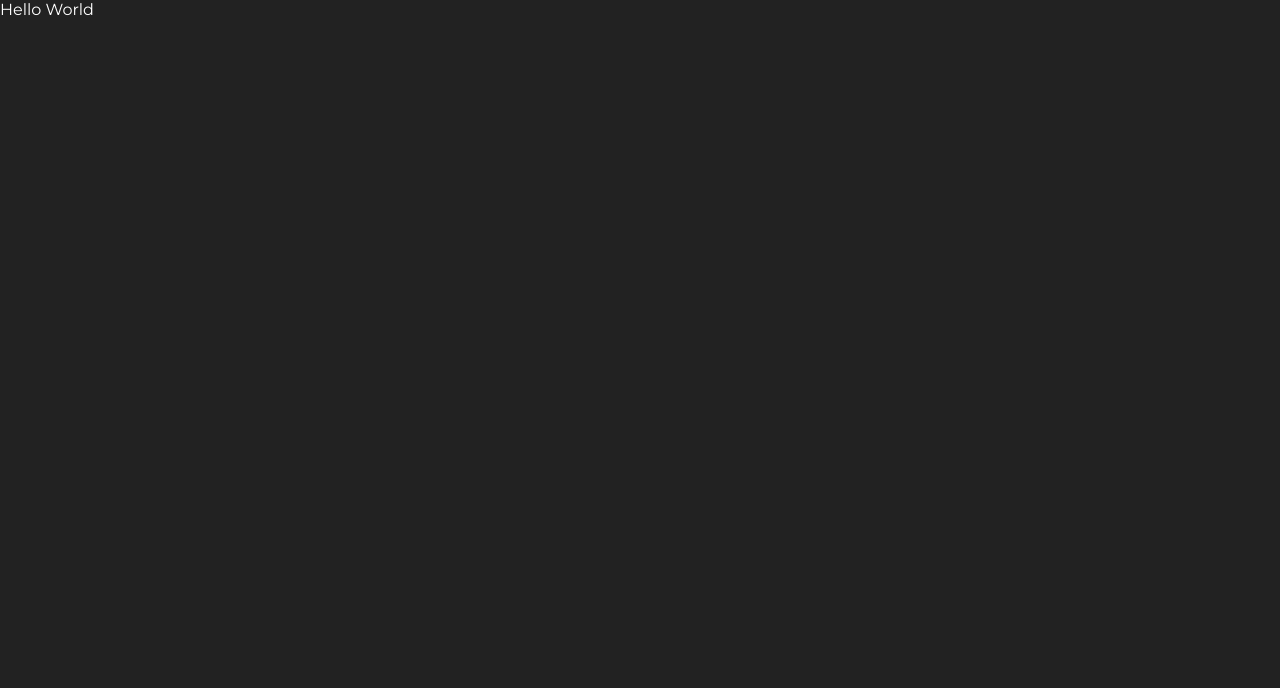
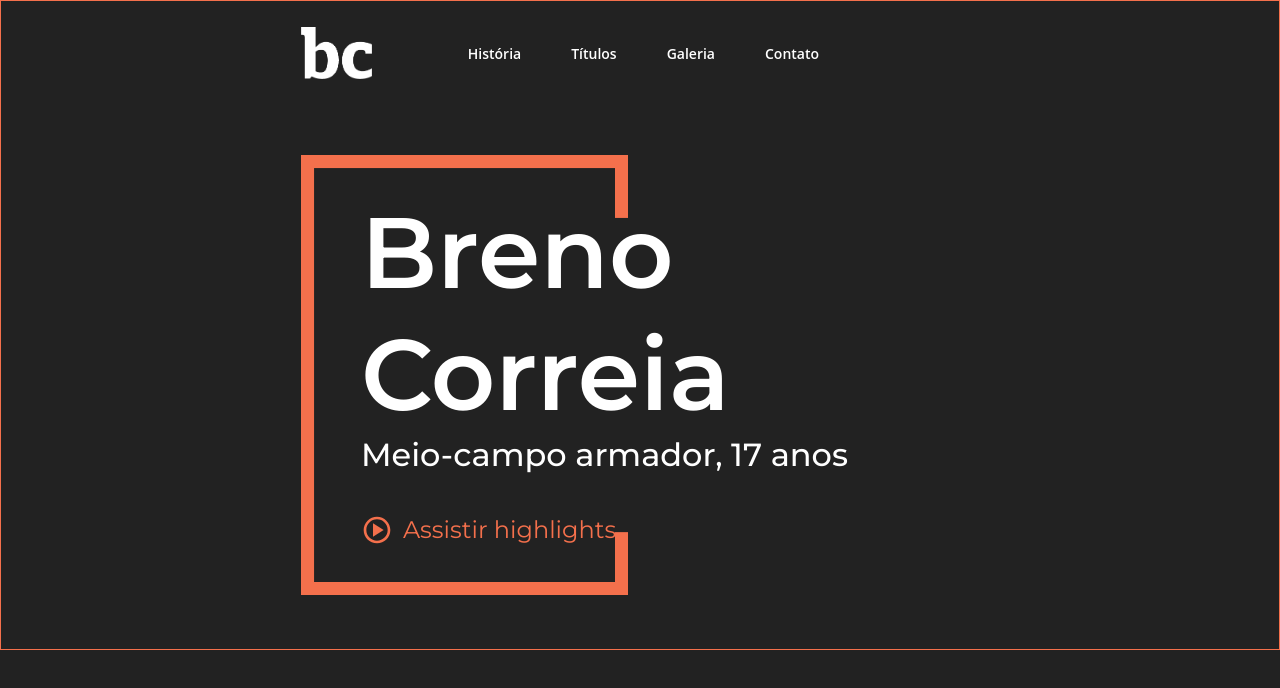
Before and after one commit to flpsoares/portfolio-BrenoCorreia, a React (Create React App) app: page / in a window 1280 px wide. Shown: the top 688 px of the page. Built offline with nearby package versions, Linux system fonts and the light colour scheme.

Commit message:
feat: added banner on page

```diff
--- a/src/App.tsx
+++ b/src/App.tsx
@@ -1,5 +1,10 @@
+import { Banner } from './components/Banner'
 import { Container } from './styles/app'
 
 export const App: React.FC = () => {
-  return <Container>Hello World</Container>
+  return (
+    <Container>
+      <Banner></Banner>
+    </Container>
+  )
 }
```
